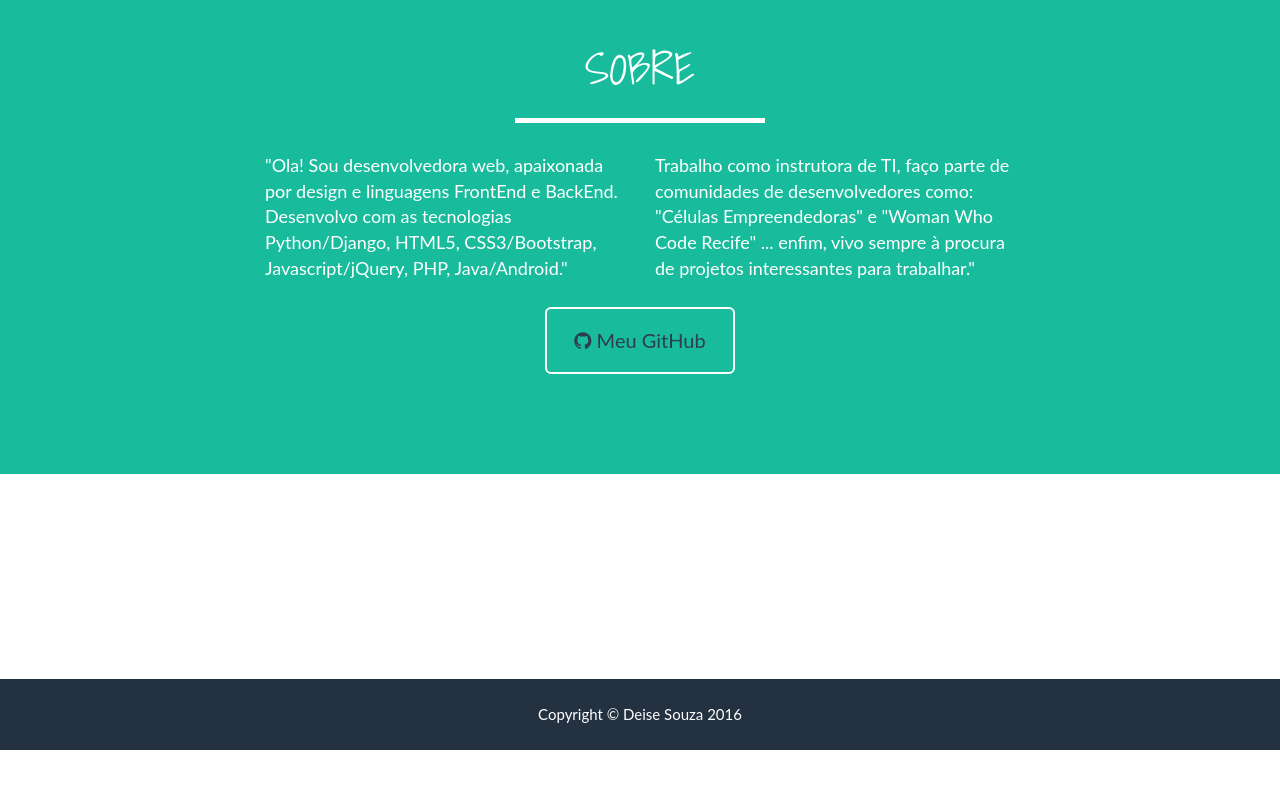
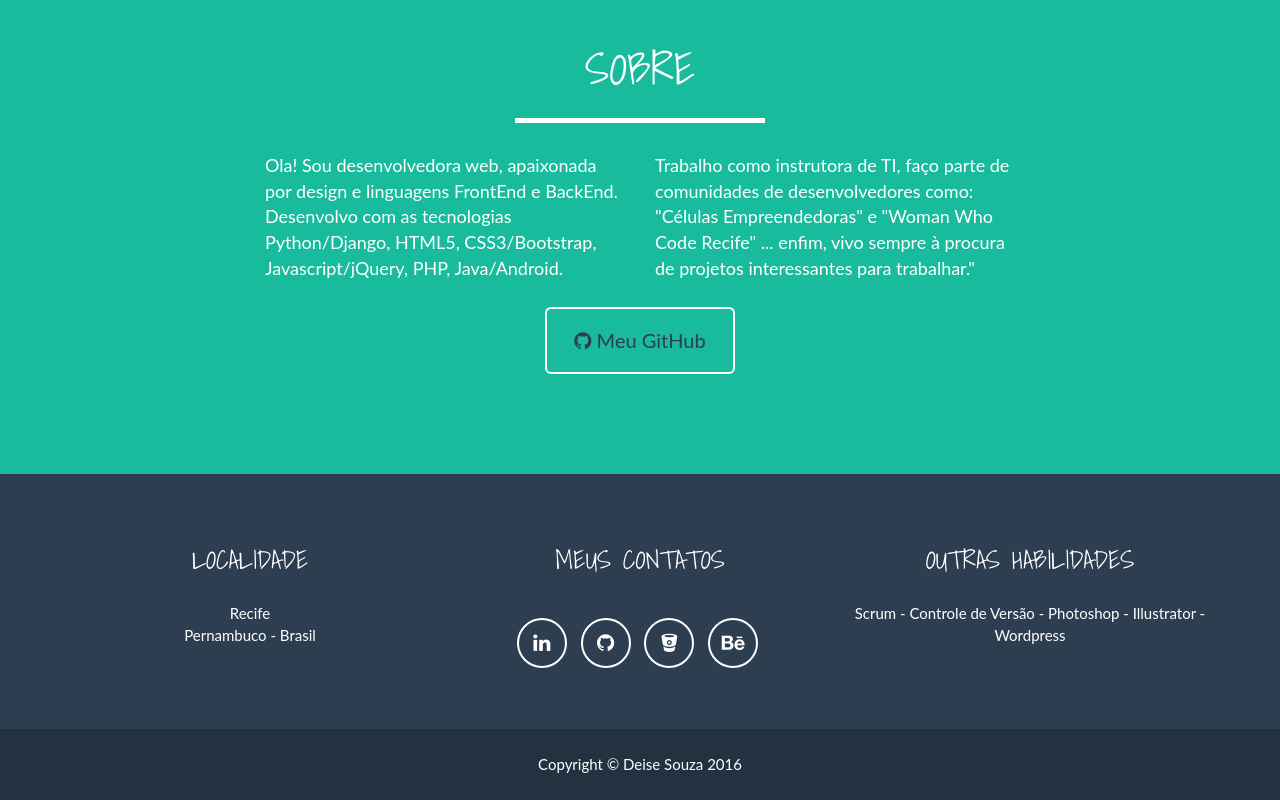
Before and after one commit to deisesouza/deisesouza.github.io, a plain HTML site: page index.html in a window 1280 px wide. Shown: the part 1366-2166 px from the top of the page. Before the commit the page ends 2116 px from the top, so only its background shows below. Drawn offline with Linux system fonts and the light colour scheme; files whose address does not match are found by name.

Commit message:
alteração na full page

```diff
--- a/index.html
+++ b/index.html
@@ -143,8 +143,8 @@
             </div>
             <div class="row">
                 <div class="col-lg-4 col-lg-offset-2">
-                    <p>"Ola! Sou desenvolvedora web, apaixonada por design e linguagens FrontEnd e BackEnd. Desenvolvo com
-as tecnologias Python/Django, HTML5, CSS3/Bootstrap, Javascript/jQuery, PHP, Java/Android." </p>
+                    <p>Ola! Sou desenvolvedora web, apaixonada por design e linguagens FrontEnd e BackEnd. Desenvolvo com
+as tecnologias Python/Django, HTML5, CSS3/Bootstrap, Javascript/jQuery, PHP, Java/Android.</p>
                 </div>
                 <div class="col-lg-4">
                     <p>Trabalho como instrutora de TI, faço parte de comunidades de desenvolvedores como: "Células Empreendedoras" e "Woman Who Code Recife" ... enfim, vivo sempre à procura de projetos interessantes para trabalhar."</p>
@@ -159,7 +159,7 @@ as tecnologias Python/Django, HTML5, CSS3/Bootstrap, Javascript/jQuery, PHP, Jav
     </section>
 
     <!-- Footer -->
-   <footer class="text-center" id="contacts"
+   <footer class="text-center" id="contacts">
         <div class="footer-above">
             <div class="container">
                 <div class="row">
```
